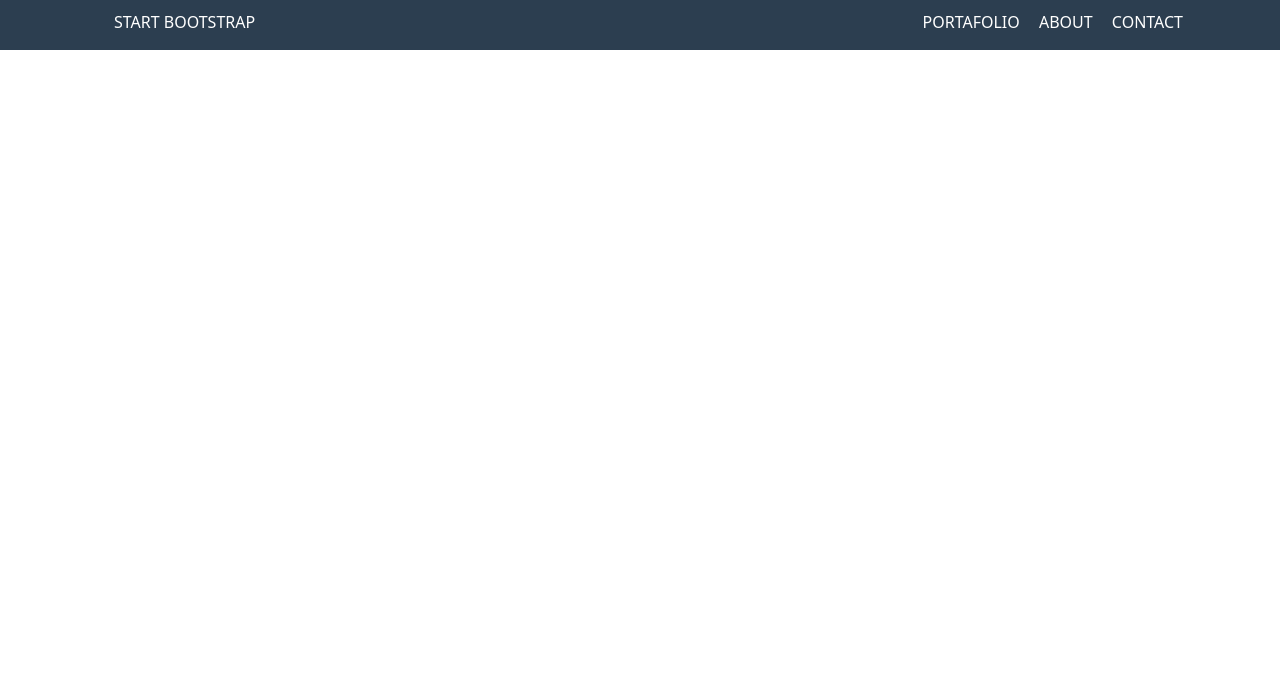
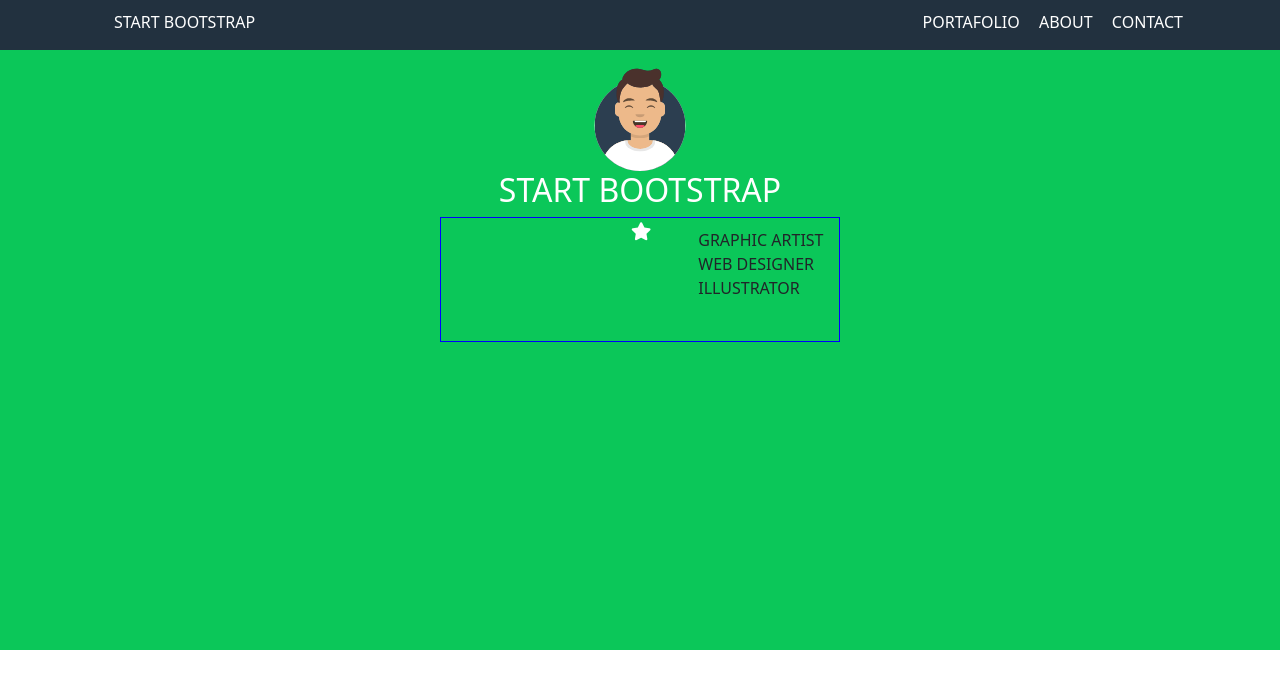
Before and after one commit to marcodem11/html-css-bootstrap-freelancer, a plain HTML site: page index.html in a window 1280 px wide. Drawn offline with nearby package versions, Linux system fonts and the light colour scheme.

Commit message:
main-building

```diff
--- a/index.html
+++ b/index.html
@@ -6,6 +6,7 @@
     <meta name="viewport" content="width=device-width, initial-scale=1.0">
     <link rel="stylesheet" href="style.css">
     <link href="https://cdn.jsdelivr.net/npm/bootstrap@5.1.3/dist/css/bootstrap.min.css" rel="stylesheet" integrity="sha384-1BmE4kWBq78iYhFldvKuhfTAU6auU8tT94WrHftjDbrCEXSU1oBoqyl2QvZ6jIW3" crossorigin="anonymous">
+    <link rel="stylesheet" href="https://cdnjs.cloudflare.com/ajax/libs/font-awesome/5.15.0/css/all.min.css" integrity="sha512-BnbUDfEUfV0Slx6TunuB042k9tuKe3xrD6q4mg5Ed72LTgzDIcLPxg6yI2gcMFRyomt+yJJxE+zJwNmxki6/RA==" crossorigin="anonymous" referrerpolicy="no-referrer" />
     <title>Document</title>
 </head>
 <body>
@@ -33,6 +34,34 @@
         </div>
     </header>
 
+    <main>
+
+        <section id="title-main">
+            <div class="container">
+                <div class="row-titlemain">
+                    <div class="logo">
+                        <img src="img/avatar.svg" alt="">
+                    </div>
+                    <div class="col-12 text-center">
+                        <h2 class="h-strtbtstrp">START BOOTSTRAP</h2>
+                    </div>
+                    <div class="star-container">
+                        <ul class="star">
+                            <li class="star-logo"><i class="fas fa-star"></i></li>
+                        </ul>
+                    <div>
+                        <ul id="bottom-star">
+                            <li>GRAPHIC ARTIST</li>
+                            <li>WEB DESIGNER</li>
+                            <li>ILLUSTRATOR</li>
+                        </ul>
+                    </div>
+                    </div>
+                </div>
+            </div>
+        </section>
+    </main>
+
 
 </body>
 </html>
--- a/style.css
+++ b/style.css
@@ -1,5 +1,5 @@
 .top-bar{
-    background-color: #2c3e50;
+    background-color: #22313f;
     color: white;
 }
 
@@ -19,3 +19,40 @@ ul li a{
     text-decoration: none;
     color: white;
 }
+
+#title-main{
+    min-height: 600px;
+    background-color: #0bc759;
+}
+
+.h-strtbtstrp{
+    color: white;
+}
+
+.logo{
+    width: 100px;
+    margin: 0 auto;
+    padding-top: 15px;
+}
+
+.star{
+    padding-left: 190px;
+    padding-top: 0;
+}
+
+.star-logo{
+    color: white;
+    font-size: 18px;
+}
+
+.star-container{
+    height: 125px;
+    width: 400px;
+    border: 1px solid blue;
+    margin: 0 auto;
+    display: flex;
+}
+
+ul#bottom-star li{
+    display: inline;
+}
```
Also changed, not shown: desktop.png (added), img/avatar.svg (added), img/cabin.png (added), img/cake.png (added), img/circus.png (added), img/game.png (added), img/safe.png (added), img/submarine.png (added).
